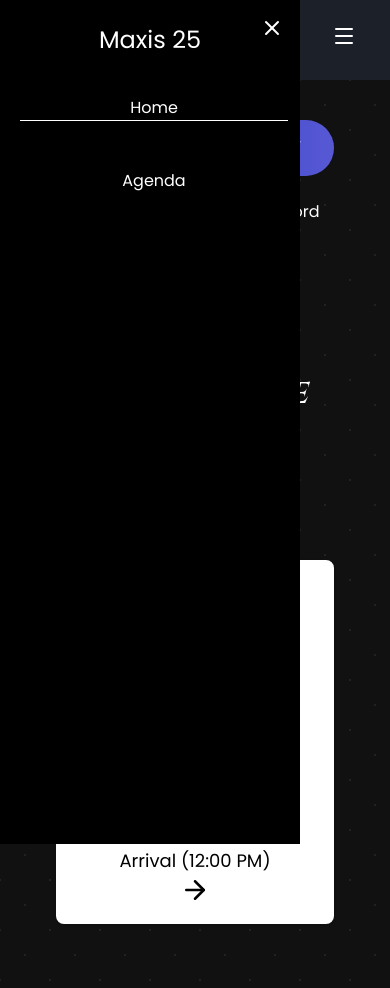
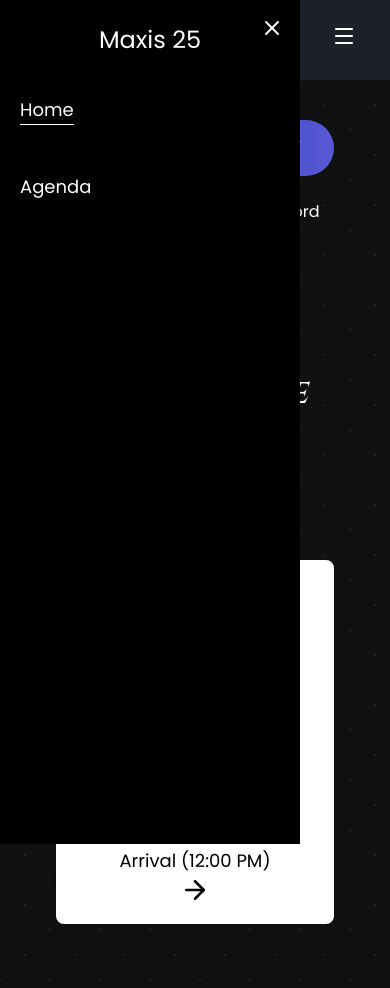
Before and after one commit to Nnenna-udefi/maxis-25, a React (Vite) app: page / in a window 390 px wide. Both pictures are taken after a click on the element 348 px from the left and 40 px from the top of the page. Built offline with nearby package versions, Linux system fonts and the light colour scheme.

Commit message:
update nav

```diff
--- a/src/nav.jsx
+++ b/src/nav.jsx
@@ -52,13 +52,13 @@
             <X />
           </div>
           <h1 className="text-2xl pt-6">Maxis 25</h1>
-          <ul className="space-y-[48px] bg-black text-white pl-2 mx-3 pt-[40px]">
+          <ul className="space-y-[48px] bg-black text-left text-lg text-white pl-2 mx-3 pt-[40px]">
             {navItems.map((items) => {
               const isActive = location.pathname === items.href;
               return (
                 <li
                   key={items.id}
-                  className={`${isActive ? `border-b` : `border-none`}`}
+                  className={`${isActive ? `border-b w-fit` : `border-none`}`}
                 >
                   {" "}
                   <Link to={items.href}>{items.text}</Link>
```
